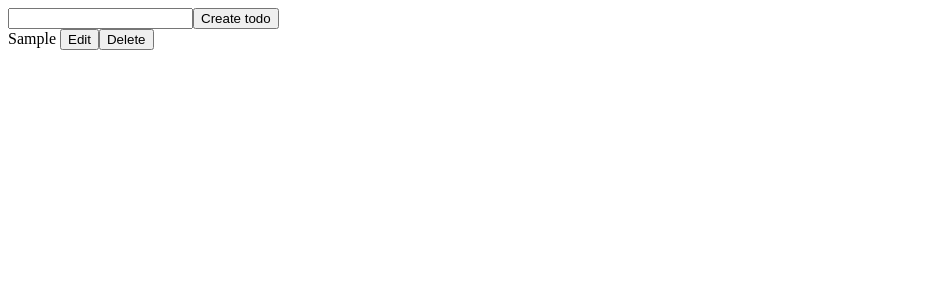
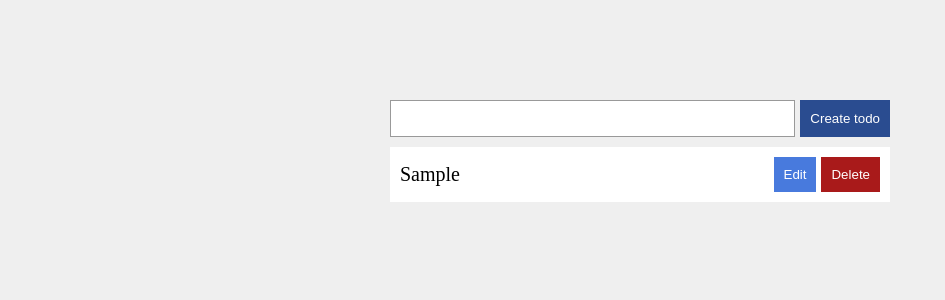
Before and after one commit to JazielA/todo-list, a React (Vite) app: page / in a window 1280 px wide. Both pictures are taken after typing "Sample" into the empty fields and a click on the input "Create todo". Shown: the top 300 px of the page, without its empty margins (0-945 px from the left). Built offline with nearby package versions, Linux system fonts and the light colour scheme.

Commit message:
aplicacion de estilos css a la interfaz

```diff
--- a/src/components/todo.jsx
+++ b/src/components/todo.jsx
@@ -40,8 +40,13 @@ export default function Todo({ todo, onUpdate, onDelete }) {
   function TodoElement() {
     return (
       <div className="todoInfo">
-        {todo.title} <button onClick={() => setIsEdit(true)}>Edit </button>
-        <button onClick={(e) => onDelete(todo.id)}>Delete</button>
+        <span className="todoTitle">{todo.title} </span>
+        <button className="button" onClick={() => setIsEdit(true)}>
+          Edit{" "}
+        </button>
+        <button className="buttonDelete" onClick={(e) => onDelete(todo.id)}>
+          Delete
+        </button>
       </div>
     );
   }
--- /dev/null
+++ b/src/components/todoApp.css
@@ -0,0 +1,70 @@
+.todoContainer {
+  width: 500px;
+  margin: 100px auto;
+  display: flex;
+  flex-direction: column;
+}
+
+.todoCreateForm {
+  display: flex;
+  gap: 5px;
+}
+
+.todoInput {
+  flex-grow: 1;
+  width: 100%;
+  padding: 10px;
+  border-radius: 3;
+  border: solid 1px #999;
+}
+
+.buttonCreate {
+  padding: 10px;
+  border-radius: 3;
+  background-color: rgb(42, 76, 144);
+  color: white;
+  border: none;
+  cursor: pointer;
+}
+
+.todosContainer {
+  display: flex;
+  flex-direction: column;
+  gap: 5px;
+  margin-top: 10px;
+}
+
+.todo {
+  padding: 10px;
+  background-color: white;
+}
+
+.todoTitle {
+  flex: 1;
+  font-size: 20px;
+}
+
+.todoUpdateForm,
+.todoInfo {
+  display: flex;
+  align-items: center;
+  gap: 5px;
+}
+
+.button {
+  padding: 10px;
+  border-radius: 3;
+  background-color: rgb(72, 122, 221);
+  color: white;
+  border: none;
+  cursor: pointer;
+}
+
+.buttonDelete {
+  padding: 10px;
+  border-radius: 3;
+  background-color: rgb(169, 26, 26);
+  color: white;
+  border: none;
+  cursor: pointer;
+}
--- a/src/components/todoApp.jsx
+++ b/src/components/todoApp.jsx
@@ -1,6 +1,9 @@
 //el uso de llaves {...} es para importar solo una parte de la libreria
 import { useState } from "react";
 import Todo from "./todo";
+
+//importo el fichero css para darle estilos a la aplicacion
+import "./todoApp.css";
 
 export default function TodoApp() {
   //manejo de estado
--- a/src/index.css
+++ b/src/index.css
@@ -0,0 +1,3 @@
+body {
+  background-color: #efefef;
+}
```
